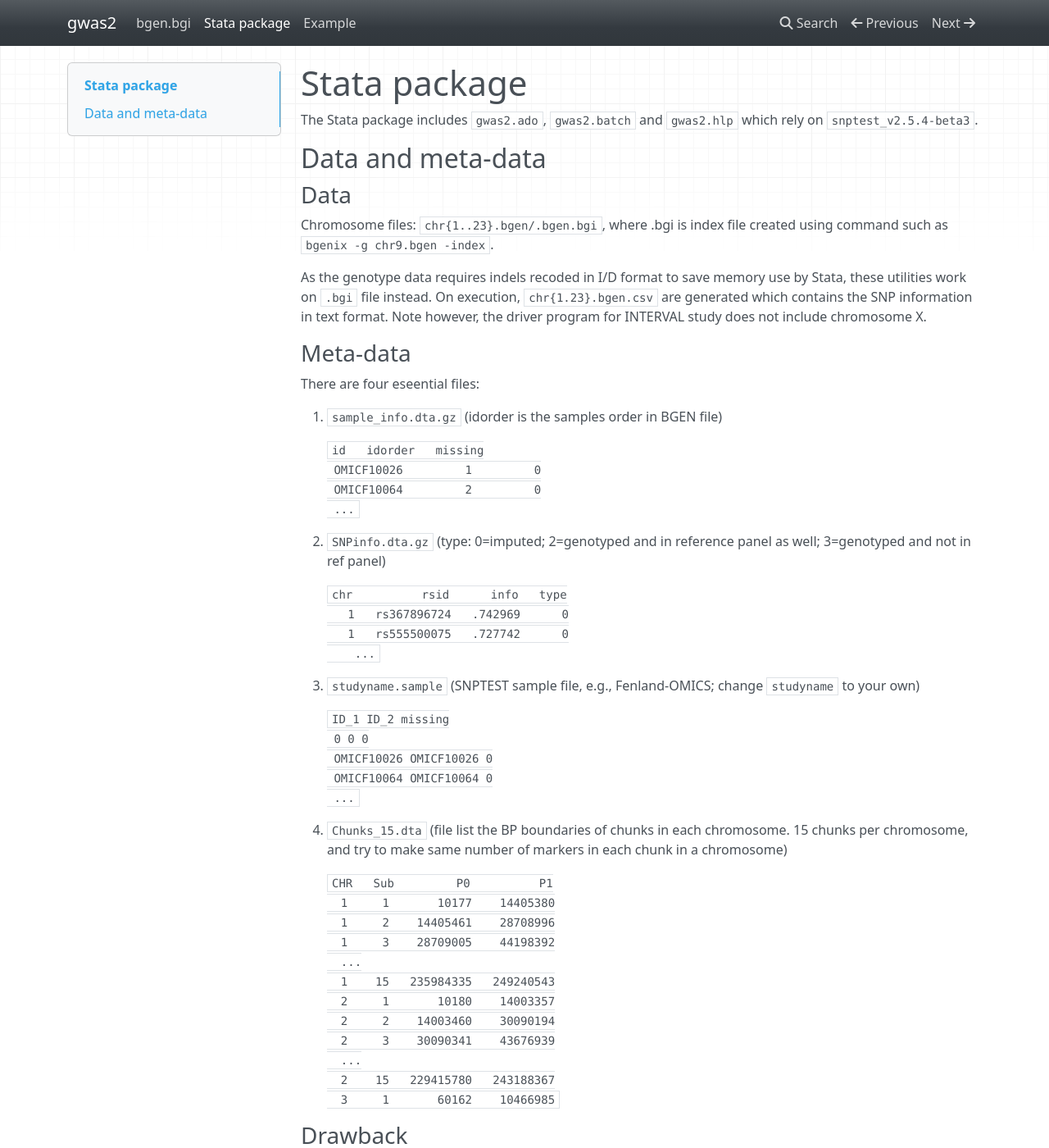
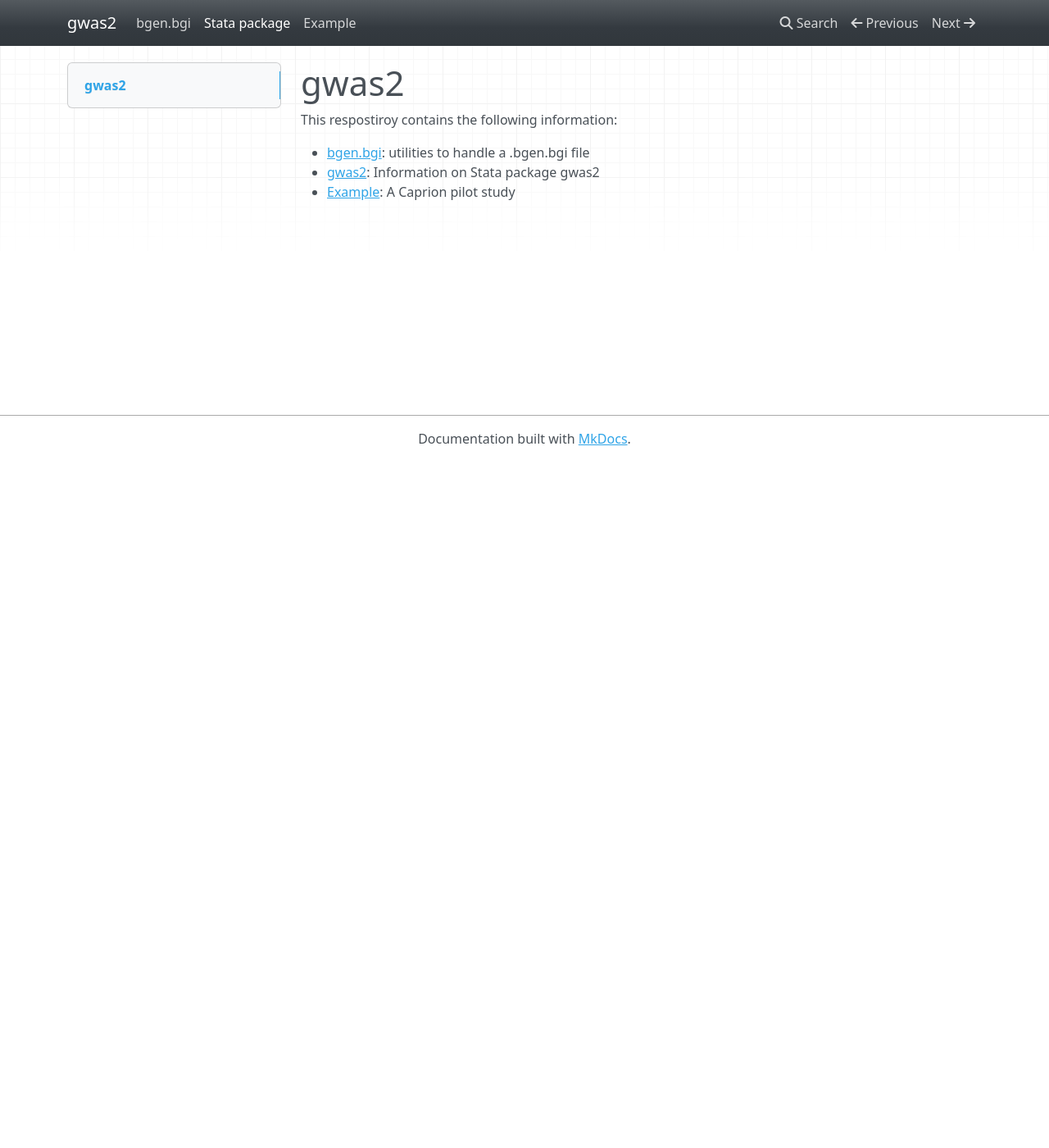
Before and after one commit to jinghuazhao/gwas2, an MkDocs documentation site: the page built from docs/README.md, in a window 1280 px wide and 1400 px high. Shown: the whole window at 82% size. Built offline with MkDocs 1.6.1, drawn with Linux system fonts in a browser that asks for light colours; nearby versions of some CDN libraries; a script that is not in the unit is left out; some of the changed text lies outside the part shown.

Commit message:
gwas2 utitlities

````diff
--- a/docs/README.md
+++ b/docs/README.md
@@ -1,64 +1,7 @@
-# Stata package
+# gwas2
 
-The Stata package includes `gwas2.ado`, `gwas2.batch` and `gwas2.hlp` which rely on `snptest_v2.5.4-beta3`.
+This respostiroy contains the following information:
 
-## Data and meta-data
-
-### Data
-
-Chromosome files: `chr{1..23}.bgen/.bgen.bgi`, where .bgi is index file created using command such as `bgenix -g chr9.bgen -index`.
-
-As the genotype data requires indels recoded in I/D format to save memory use by Stata, these utilities work on `.bgi` file instead. On execution, `chr{1.23}.bgen.csv` are generated which contains the SNP information in text format. Note however, the driver program for INTERVAL study does not include chromosome X.
-
-###  Meta-data
-
-There are four eseential files:
-
-   1. `sample_info.dta.gz` (idorder is the samples order in BGEN file)
-
-     ```
-     id   idorder   missing
-     OMICF10026         1         0
-     OMICF10064         2         0
-     ...
-     ```
-
-   2. `SNPinfo.dta.gz` (type: 0=imputed; 2=genotyped and in reference panel as well; 3=genotyped and not in ref panel)
-
-     ```
-     chr          rsid      info   type
-       1   rs367896724   .742969      0
-       1   rs555500075   .727742      0
-        ...
-     ```
-
-   3. `studyname.sample` (SNPTEST sample file, e.g., Fenland-OMICS; change `studyname` to your own)
-
-     ```
-     ID_1 ID_2 missing
-     0 0 0
-     OMICF10026 OMICF10026 0
-     OMICF10064 OMICF10064 0
-     ...
-     ```
-
-   4. `Chunks_15.dta` (file list the BP boundaries of chunks in each chromosome. 15 chunks per chromosome, and try to make same number of markers in each chunk in a chromosome)
-
-     ```
-     CHR   Sub         P0          P1
-      1     1       10177    14405380
-      1     2    14405461    28708996
-      1     3    28709005    44198392
-      ...
-      1    15   235984335   249240543
-      2     1       10180    14003357
-      2     2    14003460    30090194
-      2     3    30090341    43676939
-      ...
-      2    15   229415780   243188367
-      3     1       60162    10466985
-     ```
-
-### Drawback
-
-Practically however, SNPTEST does not use information from `.bgen.bgi` as good as SAIGE.
+- [bgen.bgi](bgen.bgi.md): utilities to handle a .bgen.bgi file
+- [gwas2](gwas2.md): Information on Stata package gwas2
+- [Example](Caprion.md): A Caprion pilot study
````
